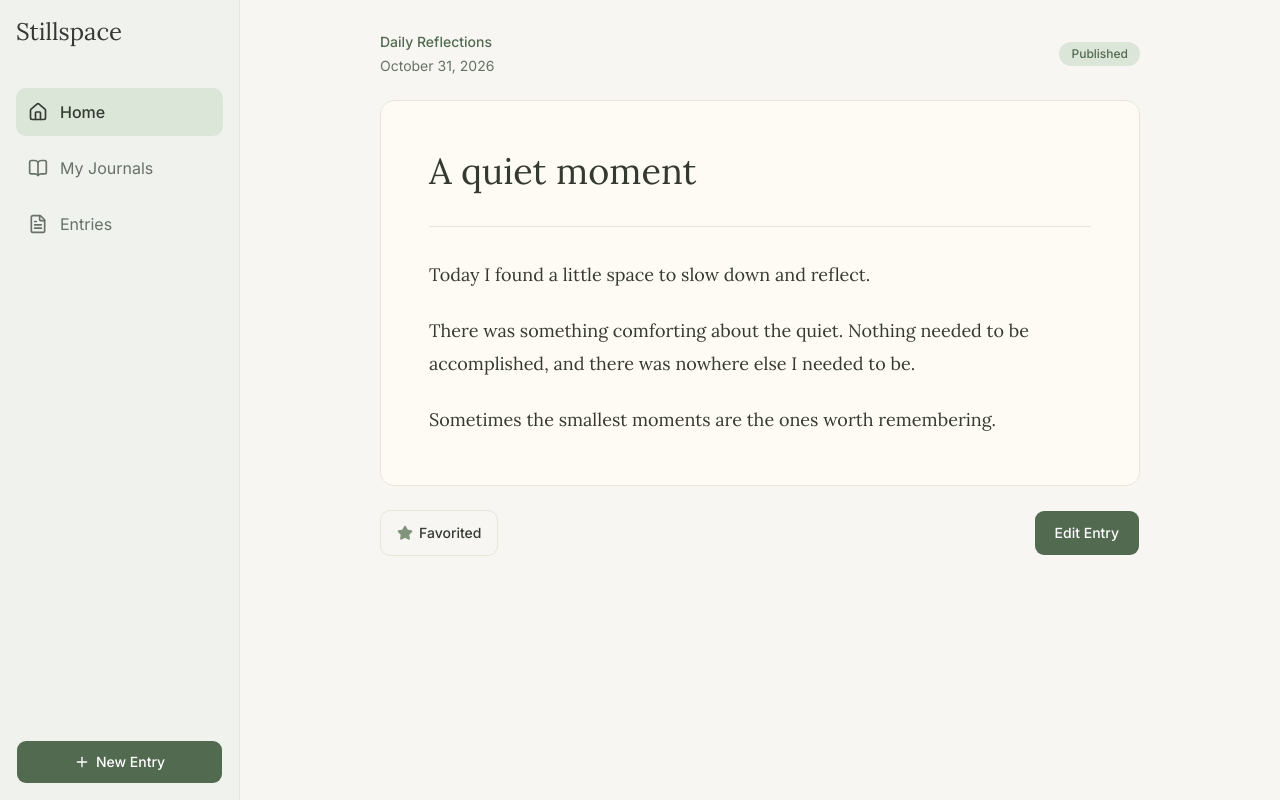
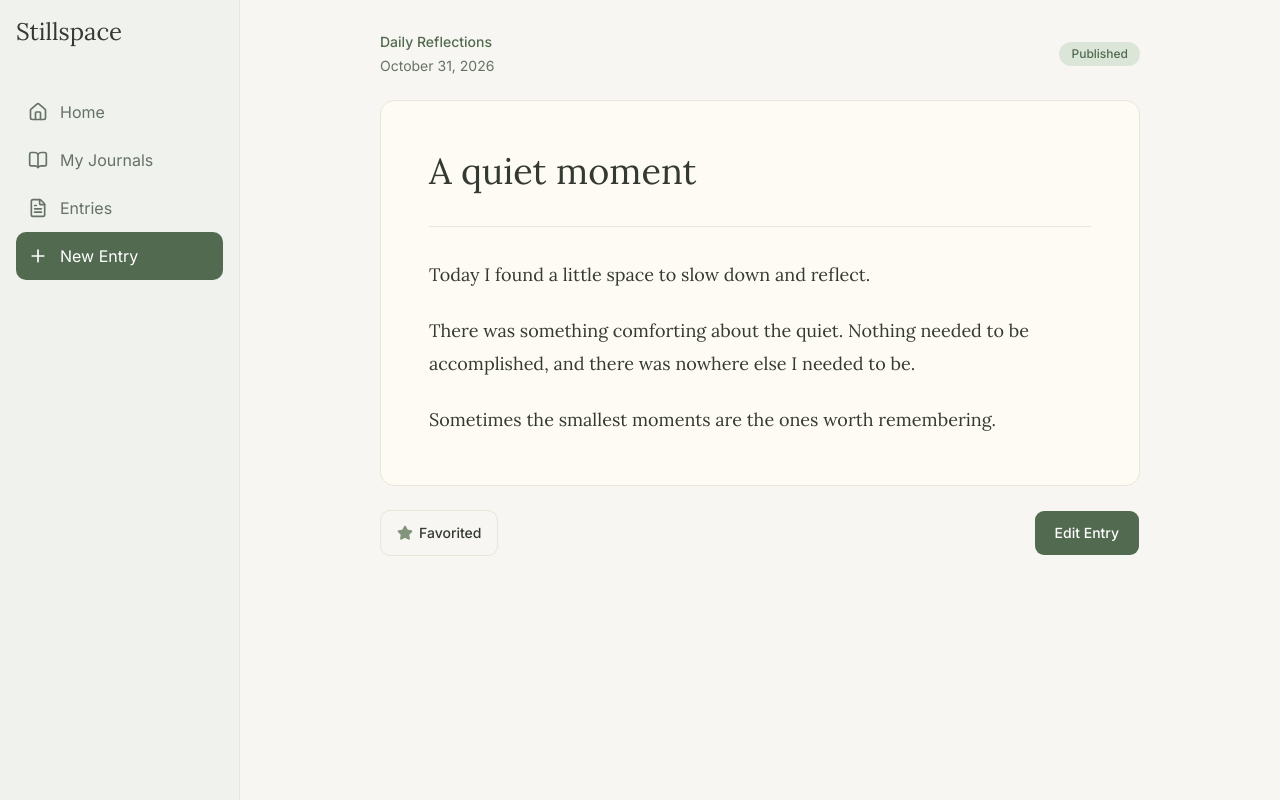
Before and after one commit to rburd84/journal-space, a React (Vite) app in the folder frontend/: page /entries/sample in a window 1280 px wide. Built offline with nearby package versions, Linux system fonts and the light colour scheme.

Commit message:
connected sidebar navigation menu

```diff
--- a/frontend/package.json
+++ b/frontend/package.json
@@ -17,6 +17,7 @@
     "lucide-react": "^1.66.0",
     "react": "^19.3.1",
     "react-dom": "^19.3.1",
+    "react-router": "^8.5.1",
     "shadcn": "^4.23.0",
     "tw-animate-css": "^1.4.0"
   },
--- a/frontend/src/App.jsx
+++ b/frontend/src/App.jsx
@@ -1,3 +1,4 @@
+import {BrowserRouter, Route, Routes} from "react-router"
 import AppShell from "@/components/AppShell";
 import Home from "@/pages/Home";
 import Journals from "@/pages/Journals.jsx";
@@ -6,11 +7,19 @@ import Editor from "@/pages/Editor.jsx";
 import Reader from "@/pages/Reader.jsx";
 
 function App() {
-  return (
-    <AppShell>
-        <Reader />
-    </AppShell>
-  )
+    return (
+        <BrowserRouter>
+            <AppShell>
+                <Routes>
+                    <Route path="/" element={<Home/>}/>
+                    <Route path="/journals" element={<Journals/>}/>
+                    <Route path="/entries" element={<Entries/>}/>
+                    <Route path="/entries/new" element={<Editor/>}/>
+                    <Route path="/entries/sample" element={<Reader/>}/>
+                </Routes>
+            </AppShell>
+        </BrowserRouter>
+    )
 }
 
 export default App
--- a/frontend/src/components/Sidebar.jsx
+++ b/frontend/src/components/Sidebar.jsx
@@ -1,25 +1,19 @@
 import {BookOpen, ChevronLeft, ChevronRight, FileText, House, Plus} from "lucide-react";
 import {Button} from "@/components/ui/button.jsx";
 import {useState} from "react";
+import {NavLink} from "react-router";
 
-const navigationItems = [
-    {label: "Home", icon: House},
-    {label: "My Journals", icon: BookOpen},
-    {label: "Entries", icon: FileText},
-]
+const navigationItems = [{label: "Home", icon: House}, {label: "My Journals", icon: BookOpen}, {
+    label: "Entries", icon: FileText
+},]
 
 export default function Sidebar() {
     const [isExpanded, setIsExpanded] = useState(false);
 
-    return (
-        <aside
-            className={`flex min-h-screen shrink-0 flex-col border-r border-paper-border bg-sidebar p-4 transition-all duration-200 ${
-                isExpanded ? "w-60" : "w-20 lg:w-60"
-            }`}>
+    return (<aside
+        className={`flex min-h-screen shrink-0 flex-col border-r border-paper-border bg-sidebar p-4 transition-all duration-200 ${isExpanded ? "w-60" : "w-20 lg:w-60"}`}>
         <div className="mb-10 flex items-center justify-between">
-                <h1 className={`font-serif text-2xl text-ink ${
-                    isExpanded ? "block" : "hidden lg:block"
-                }`}>Stillspace</h1>
+            <h1 className={`font-serif text-2xl text-ink ${isExpanded ? "block" : "hidden lg:block"}`}>Stillspace</h1>
 
             <button
                 type="button"
@@ -28,52 +22,67 @@ export default function Sidebar() {
                 aria-expanded={isExpanded}
                 className="flex h-11 w-11 items-center justify-center rounded-lg text-muted-foreground hover:bg-sidebar-selected lg:hidden"
             >
-                    {isExpanded ? (
-                        <ChevronLeft size={20}/>
-                    ) : (
-                        <ChevronRight size={20}/>
-                    )}</button>
+                {isExpanded ? (<ChevronLeft size={20}/>) : (<ChevronRight size={20}/>)}</button>
         </div>
 
+        <NavLink
+            to="/"
+            end
+            className={({isActive}) => `flex items-center gap-3 rounded-lg px-3 py-3 transition-colors ${isActive ? "bg-sidebar-selected text-sage-dark" : "text-muted-foreground hover:bg-sidebar-selected/50"}`}
+        >
+            <House size={20} className="shrink-0"/>
 
-            <nav aria-label="Main navigation" className="space-y-2">
-                {navigationItems.map(item => {
-                    const Icon = item.icon
-                    const isActive = item.label === "Home"
+            <span className={isExpanded ? "inline" : "hidden lg:inline"}>
+                Home
+            </span>
 
-                    return (
-                        <div
-                            key={item.label}
-                            title={item.label}
-                            className={`flex min-h-11 items-center gap-3 rounded-lg px-3 py-3 ${
-                                isActive
-                                    ? "bg-sidebar-selected font-medium text-ink"
-                                    : "text-muted-foreground"
-                            }`}>
-                            <Icon size={20} className="shrink-0" aria-hidden="true"/>
+            {/*{!isExpanded && <span>Home</span>}*/}
+        </NavLink>
 
-                            <span
-                                className={
-                                    isExpanded ? "block" : "hidden lg:block"
-                                }>{item.label}</span>
-                        </div>
-                    )
-                })}
-            </nav>
+        <NavLink
+            to="/journals"
+            className={({isActive}) => `flex items-center gap-3 rounded-lg px-3 py-3 transition-colors ${isActive ? "bg-sidebar-selected text-sage-dark" : "text-muted-foreground hover:bg-sidebar-selected/50"}`}
+        >
+            <BookOpen size={20} className="shrink-0"/>
+            <span className={isExpanded ? "inline" : "hidden lg:inline"}>
+                My Journals
+            </span>
+            {/*{!isExpanded && <span>My Journals</span>}*/}
+        </NavLink>
 
-            <div className="mt-auto pt-8">
-                <Button
-                    className={`h-auto min-h-11 ${
-                        isExpanded ? "w-full" : "w-full lg:w-full"
-                    }`}
-                    title="New Entry"
-                    aria-label="New Entry">
-                    <Plus size={18} aria-hidden="true"/>
-                    <span className={isExpanded ? "block" : "hidden lg:block"}>
+        <NavLink
+            to="/entries"
+            end
+            className={({isActive}) => `flex items-center gap-3 rounded-lg px-3 py-3 transition-colors ${isActive ? "bg-sidebar-selected text-sage-dark" : "text-muted-foreground hover:bg-sidebar-selected/50"}`}
+        >
+            <FileText size={20} className="shrink-0"/>
+            <span className={isExpanded ? "inline" : "hidden lg:inline"}>
+                Entries
+            </span>
+            {/*{!isExpanded && <span>Entries</span>}*/}
+        </NavLink>
+
+        <NavLink
+            to="/entries/new"
+            className={({isActive}) => `flex items-center gap-3 rounded-lg bg-sage-dark px-3 py-3 text-white transition-colors hover:opacity-90 ${isActive ? "ring-2 ring-sage ring-offset-2" : ""}`}
+        >
+            <Plus size={20} className="shrink-0"/>
+            <span className={isExpanded ? "inline" : "hidden lg:inline"}>
                 New Entry
             </span>
-                </Button>
-            </div>
-        </aside>
-    )
+            {/*{!isExpanded && <span>New Entry</span>}*/}
+        </NavLink>
+
+        {/*<div className="mt-auto pt-8">*/}
+        {/*    <Button*/}
+        {/*        className={`h-auto min-h-11 ${isExpanded ? "w-full" : "w-full lg:w-full"}`}*/}
+        {/*        title="New Entry"*/}
+        {/*        aria-label="New Entry">*/}
+        {/*        <Plus size={18} aria-hidden="true"/>*/}
+        {/*        <span className={isExpanded ? "block" : "hidden lg:block"}>*/}
+        {/*                New Entry*/}
+        {/*            </span>*/}
+        {/*    </Button>*/}
+        {/*</div>*/}
+    </aside>)
 }
```
Also changed, not shown: 2 other files (tests, documents, lock files or other folders). Lines whose indentation alone changed are shown as unchanged.
